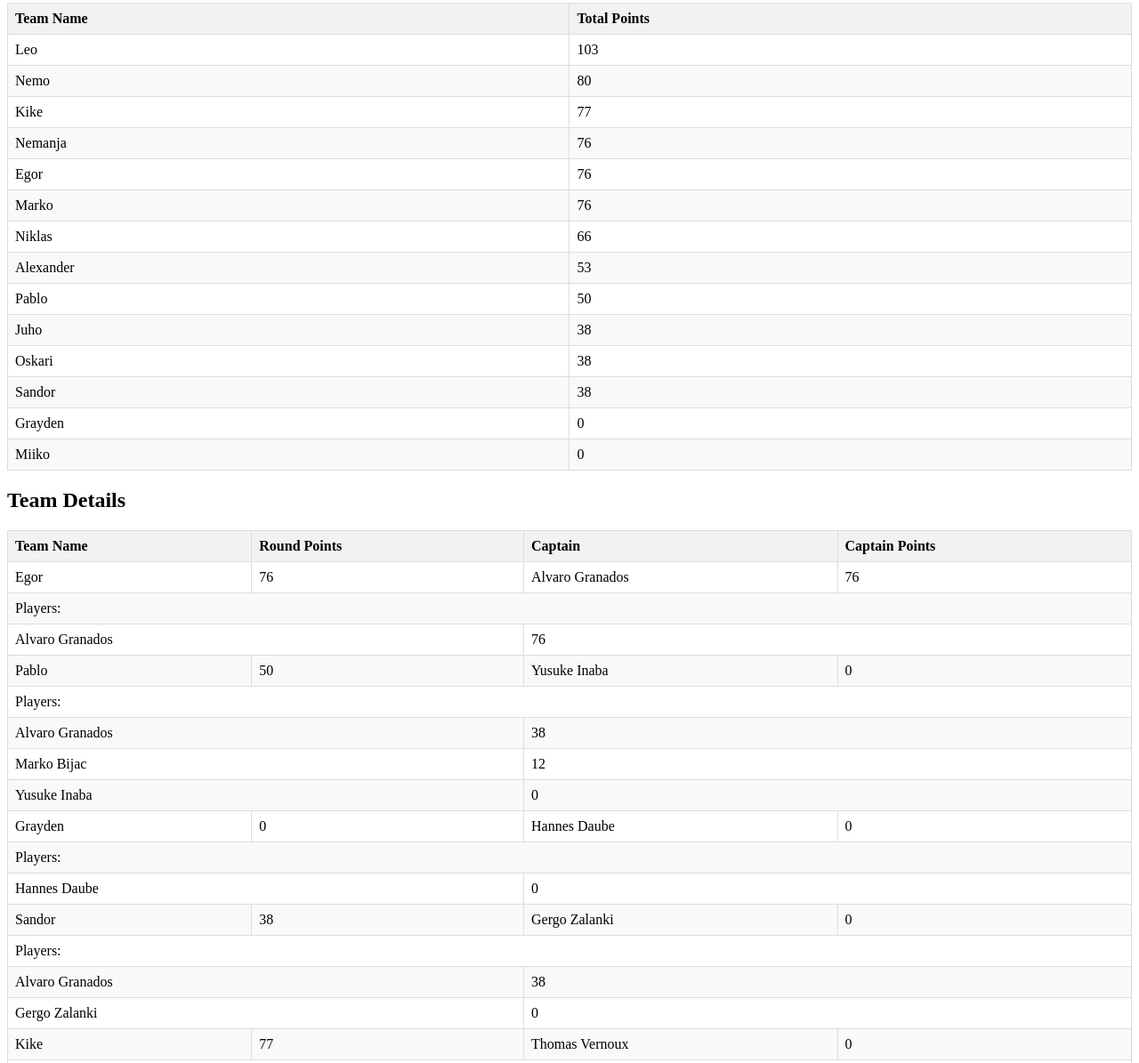
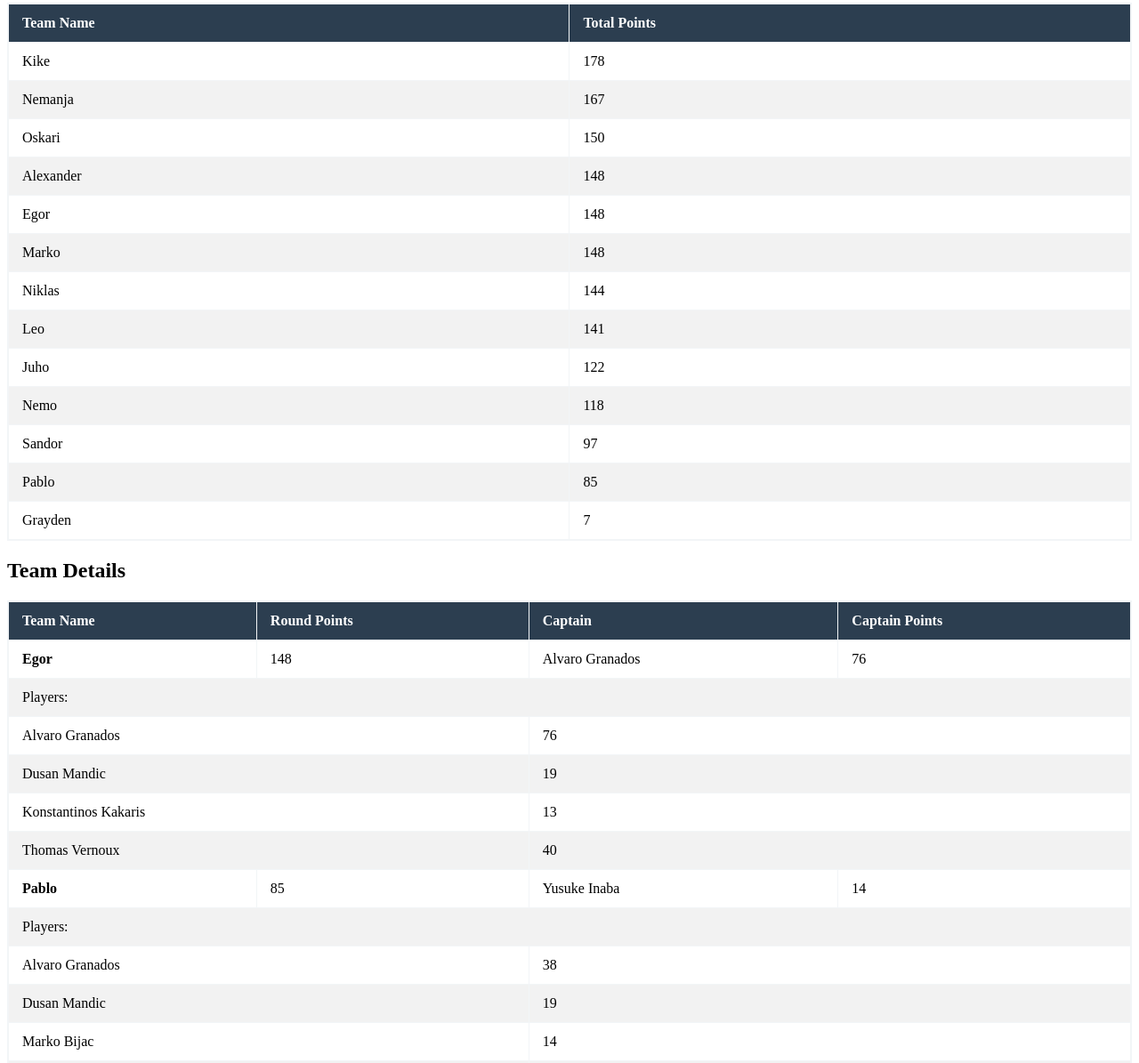
Before and after one commit to garaego2/fantasy, a plain HTML site: page src/main/scala/index.html in a window 1280 px wide. Shown: the part 64-1259 px from the top of the page at 89% size. Drawn offline with Linux system fonts and the light colour scheme.

Commit message:
Teams set and brought up to date until MNEvsUSA

```diff
--- a/src/main/scala/script.js
+++ b/src/main/scala/script.js
@@ -23,7 +23,7 @@ fetch("team_results.json")
     for (let team of results.team_results) {
       teamDetailsOut += `
         <tr>
-          <td>${team["Team Name"]}</td>
+          <td class="bold">${team["Team Name"]}</td>
           <td>${team["Total Points"]}</td>
           <td>${team["Captain"]}</td>
           <td>${team["Captain Points"]}</td>
--- a/src/main/scala/styles.css
+++ b/src/main/scala/styles.css
@@ -21,3 +21,30 @@
 .styled-table tbody tr:hover {
     background-color: #f5f5f5;
 }
+.styled-table {
+        width: 100%;
+        border-collapse: collapse;
+        border: 2px solid #f2f5f7;
+    }
+
+    .styled-table th, .styled-table td {
+        border: 1px solid #f2f5f7;
+        padding: 12px 15px;
+        text-align: left;
+    }
+
+    .styled-table th {
+        background-color: #2c3e50;
+        color: #ffffff;
+    }
+
+    .styled-table tbody tr:nth-child(even) {
+        background-color: #f2f2f2;
+    }
+
+    .styled-table tbody tr:hover {
+        background-color: #e0e0e0;
+    }
+    .bold {
+        font-weight: bold;
+    }
--- a/src/main/scala/team_results.json
+++ b/src/main/scala/team_results.json
@@ -2,28 +2,33 @@
     "team_results": [
         {
             "Team Name": "Egor",
-            "Total Points": 76,
+            "Total Points": 148,
             "Players": {
-                "Alvaro Granados": 76
+                "Alvaro Granados": 76,
+                "Dusan Mandic": 19,
+                "Konstantinos Kakaris": 13,
+                "Thomas Vernoux": 40
             },
             "Captain Points": 76,
             "Captain": "Alvaro Granados"
         },
         {
             "Team Name": "Pablo",
-            "Total Points": 50,
+            "Total Points": 85,
             "Players": {
                 "Alvaro Granados": 38,
-                "Marko Bijac": 12,
-                "Yusuke Inaba": 0
+                "Dusan Mandic": 19,
+                "Marko Bijac": 14,
+                "Yusuke Inaba": 14
             },
-            "Captain Points": 0,
+            "Captain Points": 14,
             "Captain": "Yusuke Inaba"
         },
         {
             "Team Name": "Grayden",
-            "Total Points": 0,
+            "Total Points": 7,
             "Players": {
+                "Jacob Mercep": 7,
                 "Hannes Daube": 0
             },
             "Captain Points": 0,
@@ -31,9 +36,11 @@
         },
         {
             "Team Name": "Sandor",
-            "Total Points": 38,
+            "Total Points": 97,
             "Players": {
                 "Alvaro Granados": 38,
+                "Dusan Mandic": 19,
+                "Thomas Vernoux": 40,
                 "Gergo Zalanki": 0
             },
             "Captain Points": 0,
@@ -41,22 +48,25 @@
         },
         {
             "Team Name": "Kike",
-            "Total Points": 77,
+            "Total Points": 178,
             "Players": {
                 "Alvaro Granados": 38,
+                "Dusan Mandic": 19,
                 "Felipe Perrone": 27,
-                "Marko Bijac": 12,
-                "Thomas Vernoux": 0
+                "Marko Bijac": 14,
+                "Thomas Vernoux": 80
             },
-            "Captain Points": 0,
+            "Captain Points": 80,
             "Captain": "Thomas Vernoux"
         },
         {
             "Team Name": "Nemo",
-            "Total Points": 80,
+            "Total Points": 118,
             "Players": {
                 "Alvaro Granados": 38,
-                "Unai Aguirre": 42,
+                "Nikola Jaksic": 26,
+                "Thomas Vernoux": 40,
+                "Unai Aguirre": 14,
                 "Gergo Zalanki": 0
             },
             "Captain Points": 0,
@@ -64,10 +74,13 @@
         },
         {
             "Team Name": "Niklas",
-            "Total Points": 66,
+            "Total Points": 144,
             "Players": {
                 "Alvaro Granados": 38,
                 "Bernat Sanahuja": 28,
+                "Konstantinos Genidounias": 25,
+                "Konstantinos Kakaris": 13,
+                "Thomas Vernoux": 40,
                 "Gergo Zalanki": 0
             },
             "Captain Points": 0,
@@ -75,9 +88,12 @@
         },
         {
             "Team Name": "Juho",
-            "Total Points": 38,
+            "Total Points": 122,
             "Players": {
                 "Alvaro Granados": 38,
+                "Dusan Mandic": 19,
+                "Konstantinos Genidounias": 25,
+                "Thomas Vernoux": 40,
                 "Gergo Zalanki": 0
             },
             "Captain Points": 0,
@@ -85,110 +101,119 @@
         },
         {
             "Team Name": "Nemanja",
-            "Total Points": 76,
+            "Total Points": 167,
             "Players": {
-                "Alvaro Granados": 76
+                "Alvaro Granados": 76,
+                "Konstantinos Genidounias": 25,
+                "Nikola Jaksic": 26,
+                "Thomas Vernoux": 40
             },
             "Captain Points": 76,
             "Captain": "Alvaro Granados"
         },
         {
             "Team Name": "Oskari",
-            "Total Points": 38,
+            "Total Points": 150,
             "Players": {
                 "Alvaro Granados": 38,
-                "Thomas Vernoux": 0
+                "Dusan Mandic": 19,
+                "Konstantinos Kakaris": 13,
+                "Thomas Vernoux": 80
             },
-            "Captain Points": 0,
+            "Captain Points": 80,
             "Captain": "Thomas Vernoux"
         },
         {
             "Team Name": "Marko",
-            "Total Points": 76,
+            "Total Points": 148,
             "Players": {
-                "Alvaro Granados": 76
+                "Alvaro Granados": 76,
+                "Dusan Mandic": 19,
+                "Konstantinos Kakaris": 13,
+                "Thomas Vernoux": 40
             },
             "Captain Points": 76,
             "Captain": "Alvaro Granados"
         },
         {
             "Team Name": "Leo",
-            "Total Points": 103,
+            "Total Points": 141,
             "Players": {
                 "Alvaro Granados": 76,
-                "Felipe Perrone": 27
+                "Felipe Perrone": 27,
+                "Konstantinos Genidounias": 25,
+                "Konstantinos Kakaris": 13
             },
             "Captain Points": 76,
             "Captain": "Alvaro Granados"
         },
         {
             "Team Name": "Alexander",
-            "Total Points": 53,
+            "Total Points": 148,
             "Players": {
-                "Rino Buric": 11,
-                "Unai Aguirre": 42,
-                "Dusan Mandic": 0
+                "Dusan Mandic": 38,
+                "Konstantinos Kakaris": 13,
+                "Nikola Jaksic": 26,
+                "Rino Buric": 17,
+                "Thomas Vernoux": 40,
+                "Unai Aguirre": 14
             },
-            "Captain Points": 0,
+            "Captain Points": 38,
             "Captain": "Dusan Mandic"
         }
     ],
     "leaderboard": [
         {
+            "Team Name": "Kike",
+            "Total Points": 178
+        },
+        {
+            "Team Name": "Nemanja",
+            "Total Points": 167
+        },
+        {
+            "Team Name": "Oskari",
+            "Total Points": 150
+        },
+        {
+            "Team Name": "Alexander",
+            "Total Points": 148
+        },
+        {
+            "Team Name": "Egor",
+            "Total Points": 148
+        },
+        {
+            "Team Name": "Marko",
+            "Total Points": 148
+        },
+        {
+            "Team Name": "Niklas",
+            "Total Points": 144
+        },
+        {
             "Team Name": "Leo",
-            "Total Points": 103
+            "Total Points": 141
+        },
+        {
+            "Team Name": "Juho",
+            "Total Points": 122
         },
         {
             "Team Name": "Nemo",
-            "Total Points": 80
+            "Total Points": 118
         },
         {
-            "Team Name": "Kike",
-            "Total Points": 77
-        },
-        {
-            "Team Name": "Nemanja",
-            "Total Points": 76
-        },
-        {
-            "Team Name": "Egor",
-            "Total Points": 76
-        },
-        {
-            "Team Name": "Marko",
-            "Total Points": 76
-        },
-        {
-            "Team Name": "Niklas",
-            "Total Points": 66
-        },
-        {
-            "Team Name": "Alexander",
-            "Total Points": 53
+            "Team Name": "Sandor",
+            "Total Points": 97
         },
         {
             "Team Name": "Pablo",
-            "Total Points": 50
-        },
-        {
-            "Team Name": "Juho",
-            "Total Points": 38
-        },
-        {
-            "Team Name": "Oskari",
-            "Total Points": 38
-        },
-        {
-            "Team Name": "Sandor",
-            "Total Points": 38
+            "Total Points": 85
         },
         {
             "Team Name": "Grayden",
-            "Total Points": 0
-        },
-        {
-            "Team Name": "Miiko",
-            "Total Points": 0
+            "Total Points": 7
         }
     ]
 }
```
Also changed, not shown: 1 other file.
